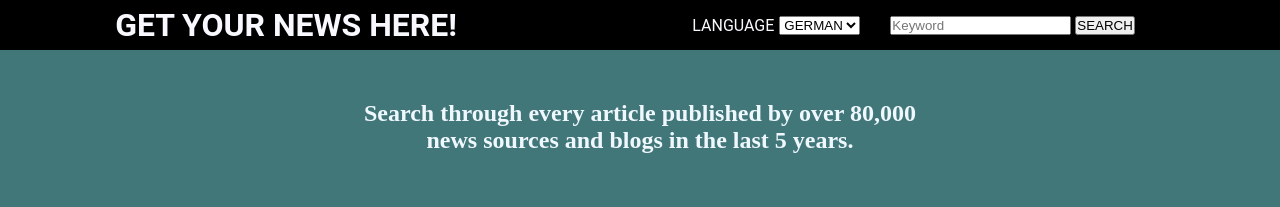
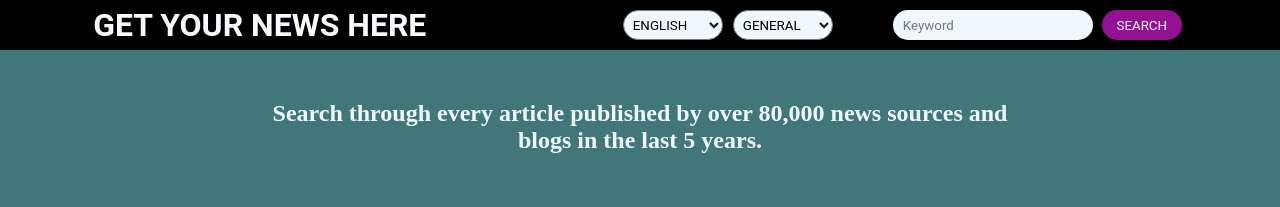
Before and after one commit to allbutgold/newsAPI, a plain HTML site: page index.html in a window 1280 px wide. Drawn offline with Linux system fonts and the light colour scheme; a web font is replaced by a local one.

Commit message:
styling, category filter

```diff
--- a/assets/js/main.js
+++ b/assets/js/main.js
@@ -1,30 +1,36 @@
 
 const btn = document.querySelector('#searchBtn');
 const apiKey = 'd9ac8667cbf740f88d423a806e773628';
-const url = 'http://newsapi.org/v2/everything?'
+const url = 'http://newsapi.org/v2/top-headlines?'
 
 
 btn.addEventListener('click', (element) => {
     element.preventDefault();
-    const language = document.querySelector('#de').value; // default language value is 'de' for german
+    const language = document.querySelector('#en').value; // default language value is 'de' for german
     const world = document.querySelector('#input').value; // default input is world
-    // console.log(world, language);
+    const category = document.querySelector('#category').value; // default category is 'technology'
+    // const country = document.querySelector('#country').value;
+    // console.log(world, language, country);
 
-    const de = language;
+    const en = language;
     const input = world;
     const key = apiKey;
 
+
     // set search parameters
     const params = new URLSearchParams({
-        language: de,
+        language: en,
         apiKey: key,
-        q: input
+        q: input,
+        category: category
+        // country: country
+
     });
 
 fetch(`${url}${params}`)
     .then(response => response.json())
     .then(data => {
-        console.log(data)
+        // console.log(data)
         data.articles.forEach(dataPoint => {
             // get the data from the api and save the values as variables
             // const author = dataPoint.author;
--- a/assets/scss/main.scss
+++ b/assets/scss/main.scss
@@ -36,27 +36,61 @@ body {
         article {
             display: flex;
             flex-wrap: wrap;
-            justify-content: space-between;
+            justify-content: center;
             align-items: center;
+            label {
+                color: aliceblue;
+                font-family: roboto;
+            }
+            select {
+                font-family: roboto;
+                border-radius: 20px;
+                width: 100px;
+                height: 30px;
+                padding: 5px;
+                background-color: aliceblue;
+                margin-left: 10px ;
+            }
             form {
-                margin: 30px;
+                margin: 0 0 0 60px;
+                input {
+                    width: 200px;
+                    height: 30px;
+                    border-radius: 20px;
+                    border: none;
+                    padding: 10px;
+                    background-color: aliceblue;
+                    font-family: roboto;
+                }
+                button {
+                    margin: 0 5px;
+                    font-family: roboto;
+                    height: 30px;
+                    width: 80px;
+                    padding: 0 7px 0 7px;
+                    border-radius: 20px;
+                    border: none;
+                    background-color: rgb(147, 18, 147);
+                    color: aliceblue;;
+                }
+
             }
             label {
-                margin: 5px;
+                margin: 15px;
             }
         }
     }
     main {
+        width: 100%;
         section {
             width: 60%;
-            margin: 50px auto 50px auto;
+            margin: 50px 20% 50px 20%;
             h2 {
                 text-align: center;
                 color: aliceblue;
             }
+        }
 
-
-        }
     }
 
 }
@@ -69,7 +103,7 @@ article {
 div {
     font-family: raleway;
     width: 300px;
-    height: 520px;
+    height: 540px;
     margin: 20px;
     border: 1px solid black;
     box-shadow: -4px -3px 0px 0px rgba(0, 0, 0, 0.552);
@@ -82,8 +116,8 @@ div {
     figure img {
     width: 100%;
     height: 150px;
-    object-fit: fill;
-    margin: 20px 0 20px 0;
+    object-fit: cover;
+    margin: 10px 0 20px 0;
     border-radius: 4px;
 }
 h4 {
--- a/index.html
+++ b/index.html
@@ -10,32 +10,52 @@
 <body>
     <!-- HEADER -->
     <header>
-        <h1>GET YOUR NEWS HERE!</h1>
+        <h1>GET YOUR NEWS HERE</h1>
         <article>
-            <label for="de">LANGUAGE</label>
-            <select name="" id="de">
+            <!-- <label for="de">LANGUAGE</label> -->
+            <select name="" id="en">
+                <option value="en">ENGLISH</option>
                 <option value="de">GERMAN</option>
-                <option value="en">ENGLISH</option>
                 <option value="es">SPANISH</option>
                 <option value="fr">FRENCH</option>
+            </select>
+            <select name="" id="category">
+                <option value="general">GENERAL</option>
+                <option value="business">BUSINESS</option>
+                <option value="entertainment">ENTERTAINMENT</option>
+                <option value="health">HEALTH</option>
+                <option value="science">SCIENCE</option>
+                <option value="sports">SPORTS</option>
+                <option value="technology">TECHNOLOGY</option>
             </select>
             <form>
                 <input type="text" name="" id="input" placeholder="Keyword">
                 <button type="submit" id="searchBtn">SEARCH</button>
             </form>
         </article>
+
     </header>
-
+    <!-- MAIN -->
     <main>
         <section class="intro">
-            <h2>Search through every article published by over 80,000 news sources and blogs in the last 5 years.
-
-            </h2>
+            <h2>Search through every article published by over 80,000 news sources and blogs in the last 5 years.</h2>
         </section>
 
+        <!--  <section>
+            <div>
+                <select name="" id="country">
+                    <option value="cn">China</option>
+                    <option value="de">Germany</option>
+                    <option value="fr">France</option>
+                    <option value="us">United States</option>
+                    <option value="in">India</option>
+                    <option value="gb">Untied Kingdom</option>
+                </select>
+            </div>
+        </section> -->
 
     </main>
-
+    <!-- FOOTER -->
 <!--     <footer>
         <section>
             <a href="">Privacy policy</a>
```
Also changed, not shown: assets/css/main.css, 2 other files.
